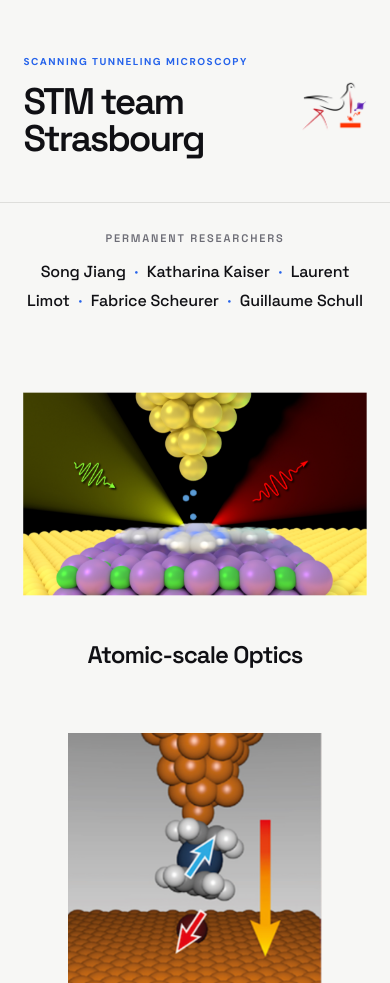
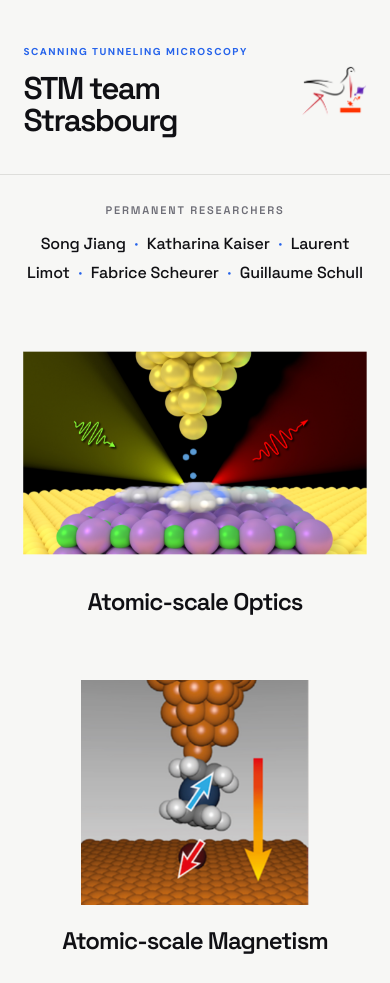
Before and after one commit to atomic-scale-optics-strasbourg/equipe-spm-strasbourg.github.io, a plain HTML site: page index.html in a window 390 px wide. Shown: the top 983 px of the page. Drawn offline with Linux system fonts and the light colour scheme.

Commit message:
Update style.css

```diff
--- a/style.css
+++ b/style.css
@@ -1,3 +1,4 @@
+
 @import url('https://fonts.googleapis.com/css2?family=DM+Sans:wght@400;500;600;700&family=Space+Grotesk:wght@400;500;600;700&display=swap');
 
 :root {
@@ -39,7 +40,7 @@ a {
 /* ===== HEADER ===== */
 
 .relay-header {
-  padding: 8vh 7vw 6vh;
+  padding: 5.5vh 7vw 4.5vh;
   border-bottom: 1px solid var(--line);
 }
 
@@ -70,7 +71,7 @@ a {
 
   font-family: "Space Grotesk", Arial, sans-serif;
 
-  font-size: 60px;
+  font-size: 51px;
   line-height: 1;
   letter-spacing: -.055em;
 
@@ -149,7 +150,7 @@ a {
   display: grid;
   grid-template-columns: 1fr 1fr;
 
-  gap: 65px;
+  gap: 90px;
 }
 
 
@@ -170,7 +171,7 @@ a {
 
 .subteam-image {
   width: 100%;
-  height: 350px;
+  height: 315px;
 
   display: flex;
   align-items: center;
@@ -231,11 +232,11 @@ a {
 @media (max-width: 900px) {
 
   .relay-header {
-    padding: 70px 6vw 55px;
+    padding: 60px 6vw 45px;
   }
 
   .relay-header h1 {
-    font-size: 50px;
+    font-size: 42.5px;
   }
 
   .team-logo {
@@ -248,12 +249,12 @@ a {
   }
 
   .subteams {
-    gap: 45px;
+    gap: 65px;
     padding-top: 35px;
   }
 
   .subteam-image {
-    height: 290px;
+    height: 261px;
   }
 
   .subteam h2 {
@@ -269,7 +270,7 @@ a {
   }
 
   .relay-header h1 {
-    font-size: 43px;
+    font-size: 36.5px;
   }
 
   .team-logo {
@@ -292,7 +293,7 @@ a {
   }
 
   .subteam-image {
-    height: 300px;
+    height: 270px;
   }
 }
 
@@ -300,11 +301,11 @@ a {
 @media (max-width: 480px) {
 
   .relay-header {
-    padding: 55px 6vw 45px;
+    padding: 45px 6vw 38px;
   }
 
   .relay-header h1 {
-    font-size: 37px;
+    font-size: 31.5px;
   }
 
   .relay-header .eyebrow {
@@ -331,7 +332,7 @@ a {
   }
 
   .subteam-image {
-    height: 250px;
+    height: 225px;
     margin-bottom: 23px;
   }
 
```
